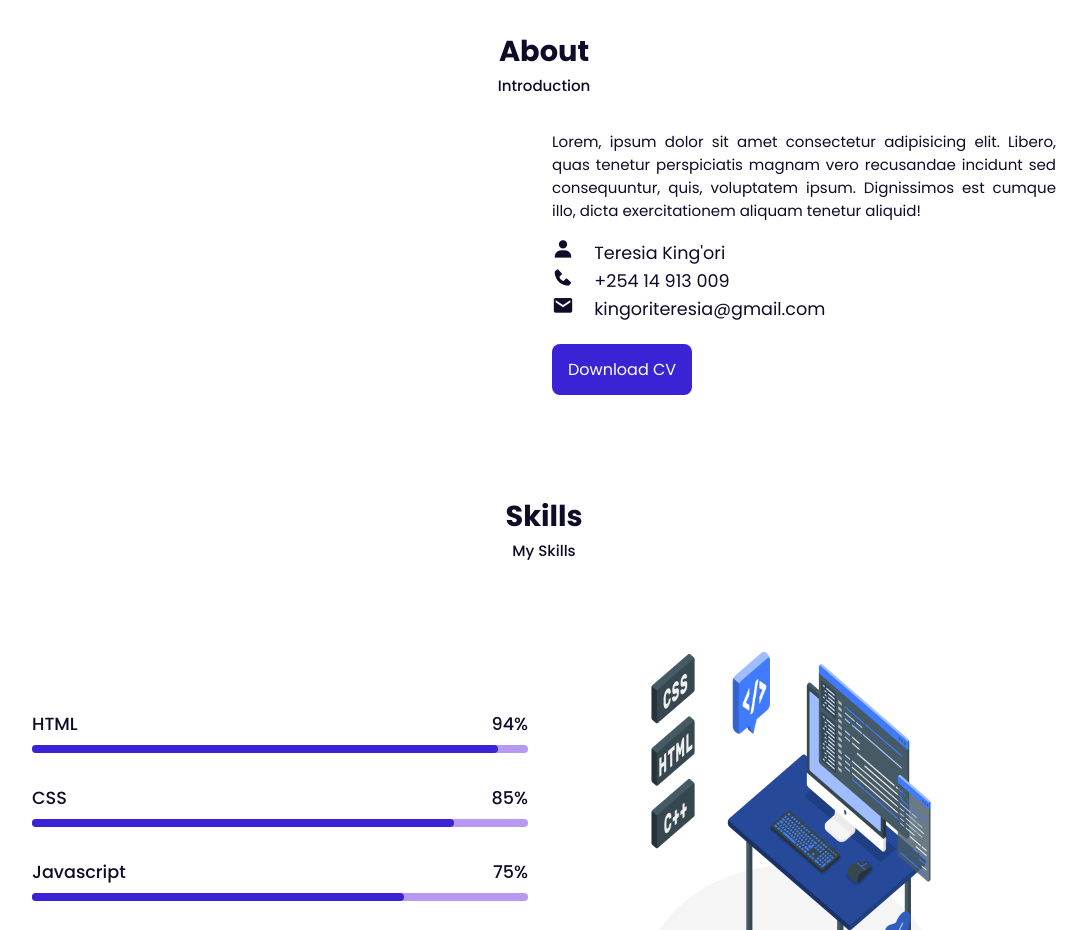
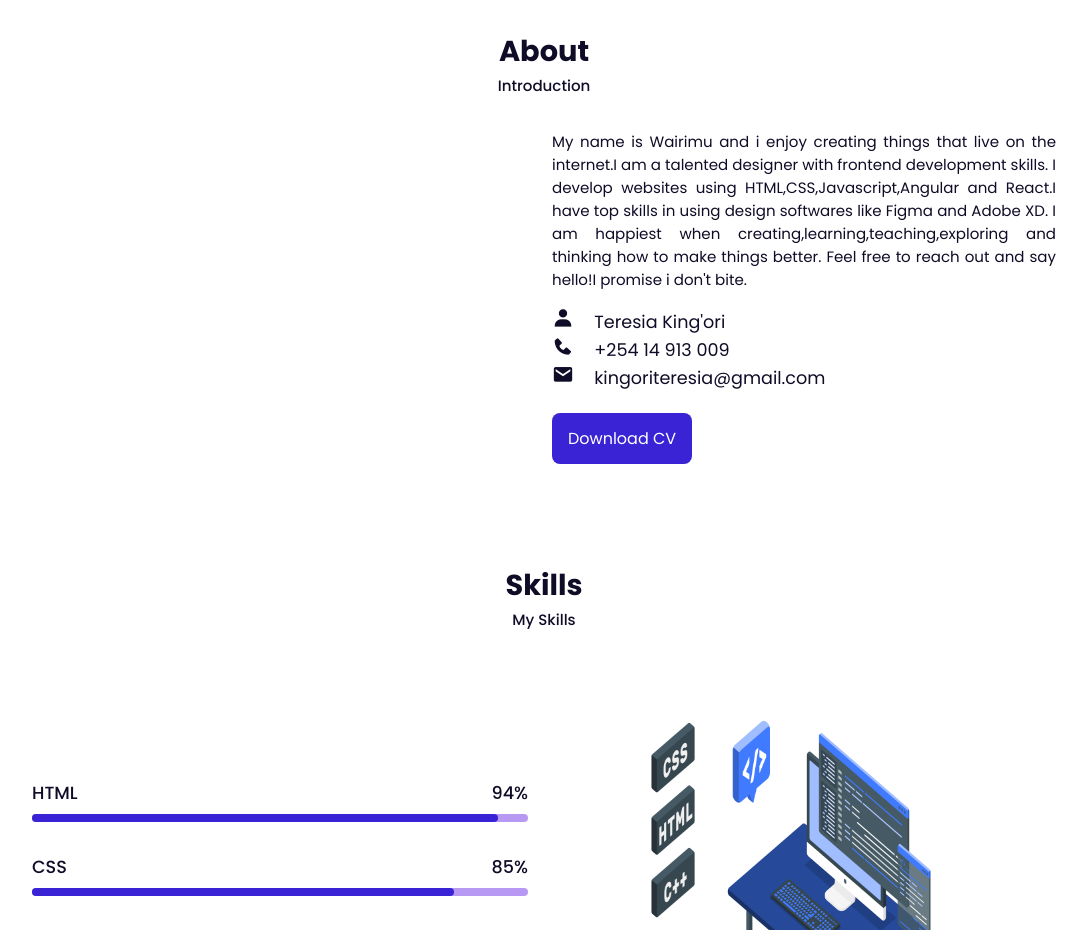
Before and after one commit to TERESIA012/Portfolio, a plain HTML site: page index.html in a window 1280 px wide. Shown: the part 820-1750 px from the top of the page, without its empty margins (96-1183 px from the left). Drawn offline with nearby package versions, Linux system fonts and the light colour scheme.

Commit message:
update about me

```diff
--- a/index.html
+++ b/index.html
@@ -80,9 +80,10 @@
                 <img src="./Assets/femaledev.jpg" alt="">
             </div>
             <div class="about-text">
-                <p>Lorem, ipsum dolor sit amet consectetur adipisicing elit. Libero, quas tenetur perspiciatis magnam
-                    vero recusandae incidunt sed consequuntur, quis, voluptatem ipsum. Dignissimos est cumque illo,
-                    dicta exercitationem aliquam tenetur aliquid!</p>
+                <p>My name is Wairimu and i enjoy creating things that live on the internet.I am a talented designer with frontend development skills.
+                    I develop websites using HTML,CSS,Javascript,Angular and React.I have top skills in using design softwares like Figma and Adobe XD.
+                    I am happiest when creating,learning,teaching,exploring and thinking how to make things better.
+                    Feel free to reach out and say hello!I promise i don't bite.</p>
                 <div class="information">
                     <!-- Box 1 -->
 
```
